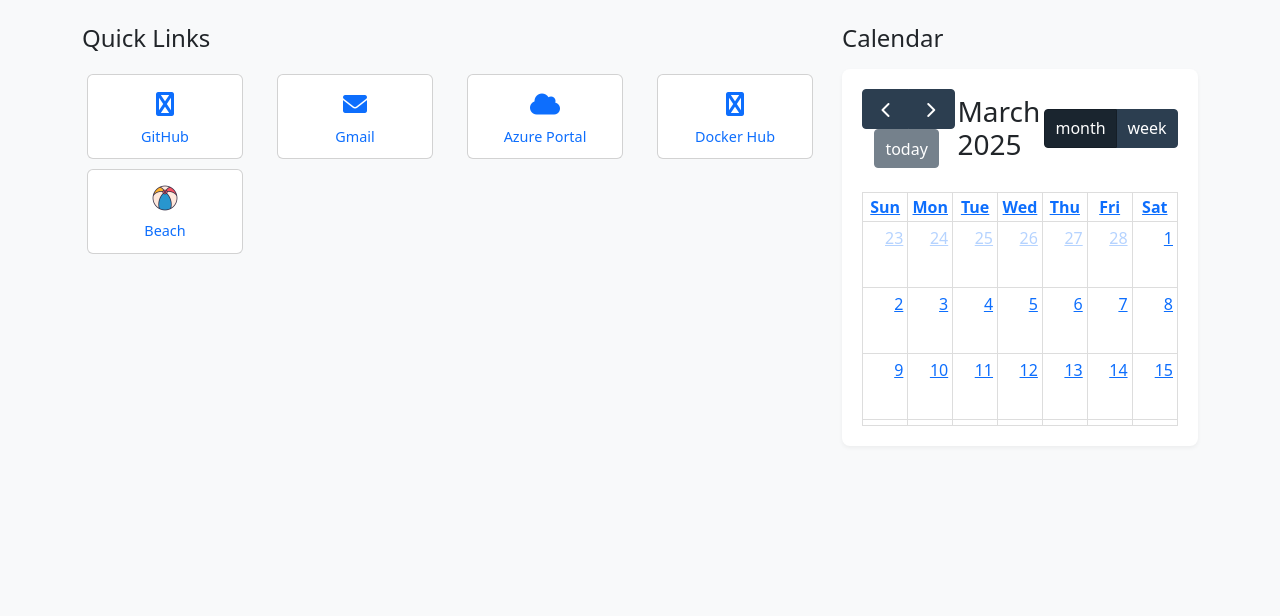
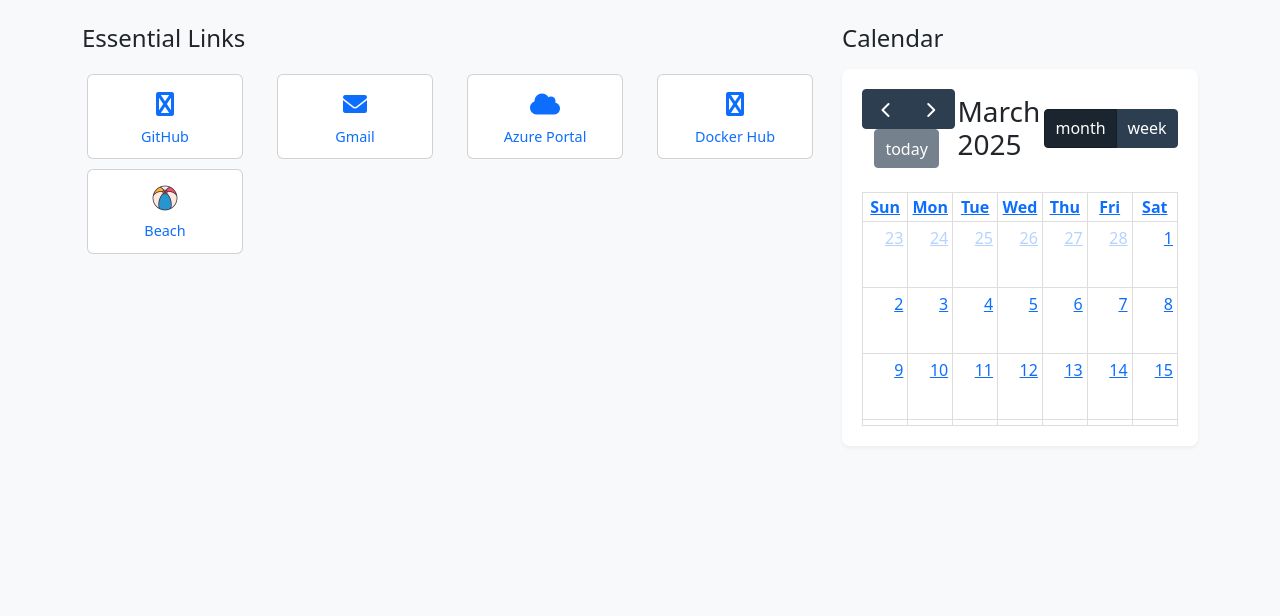
Before and after one commit to jahangir842/portal, a Flask app: page / in a window 1280 px wide. Shown: the part 52-668 px from the top of the page. Run offline with Flask 3, Linux system fonts and the light colour scheme; lists and menus that the app fills with data are empty.

Commit message:
modified: index.html heading quick links to essential links

```diff
--- a/templates/index.html
+++ b/templates/index.html
@@ -65,7 +65,7 @@
         <div class="row">
             <!-- Quick Links Section -->
             <div class="col-md-8">
-                <h4 class="mb-3">Quick Links</h4>
+                <h4 class="mb-3">Essential Links</h4>
                 <div class="row">
                     {% for link in links %}
                     <div class="col-md-3">
```
Also changed, not shown: README.md.
